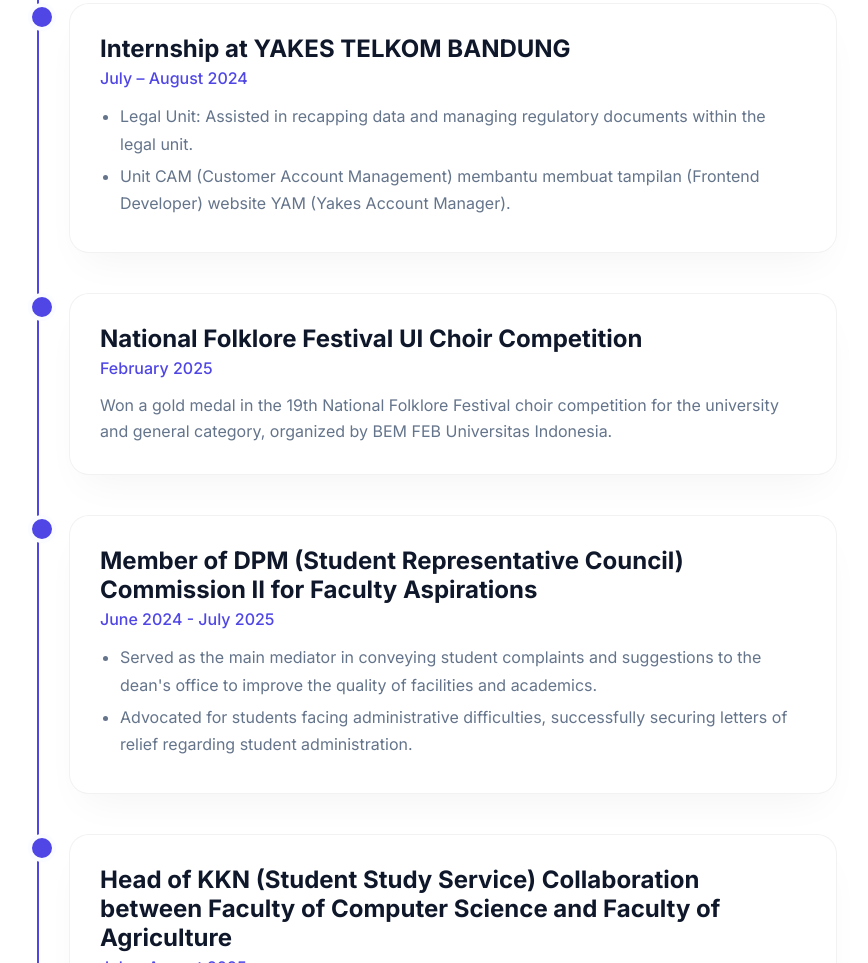
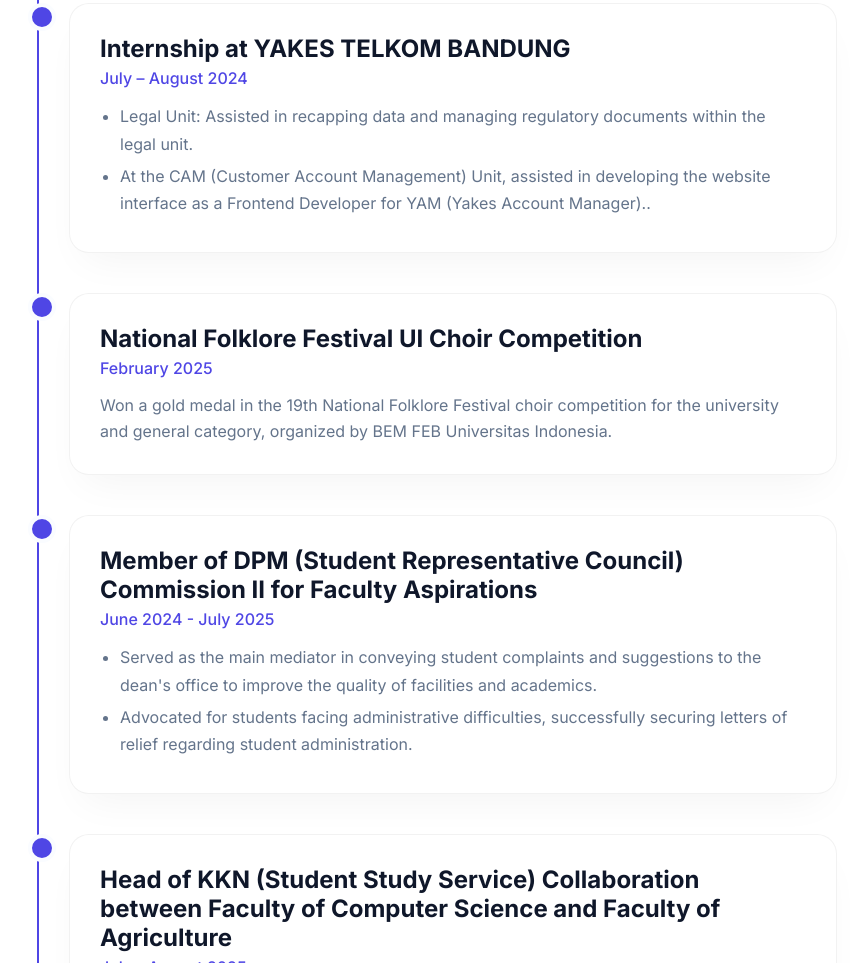
Before and after one commit to Ariefsly/Portfolio_Ariefselay.github.io, a plain HTML site: page index.html in a window 1280 px wide. Shown: the part 2549-3512 px from the top of the page, without its empty margins (203-1071 px from the left). Drawn offline with nearby package versions, Linux system fonts and the light colour scheme.

Commit message:
Update index.html

```diff
--- a/index.html
+++ b/index.html
@@ -144,7 +144,7 @@
                     <h4>July – August 2024</h4>
                     <ul>
                         <li>Legal Unit: Assisted in recapping data and managing regulatory documents within the legal unit.</li>
-                        <li>Unit CAM (Customer Account Management) membantu membuat tampilan (Frontend Developer) website YAM (Yakes Account Manager).</li>
+                        <li>At the CAM (Customer Account Management) Unit, assisted in developing the website interface as a Frontend Developer for YAM (Yakes Account Manager)..</li>
                     </ul>
                 </div>
             </div>
```
